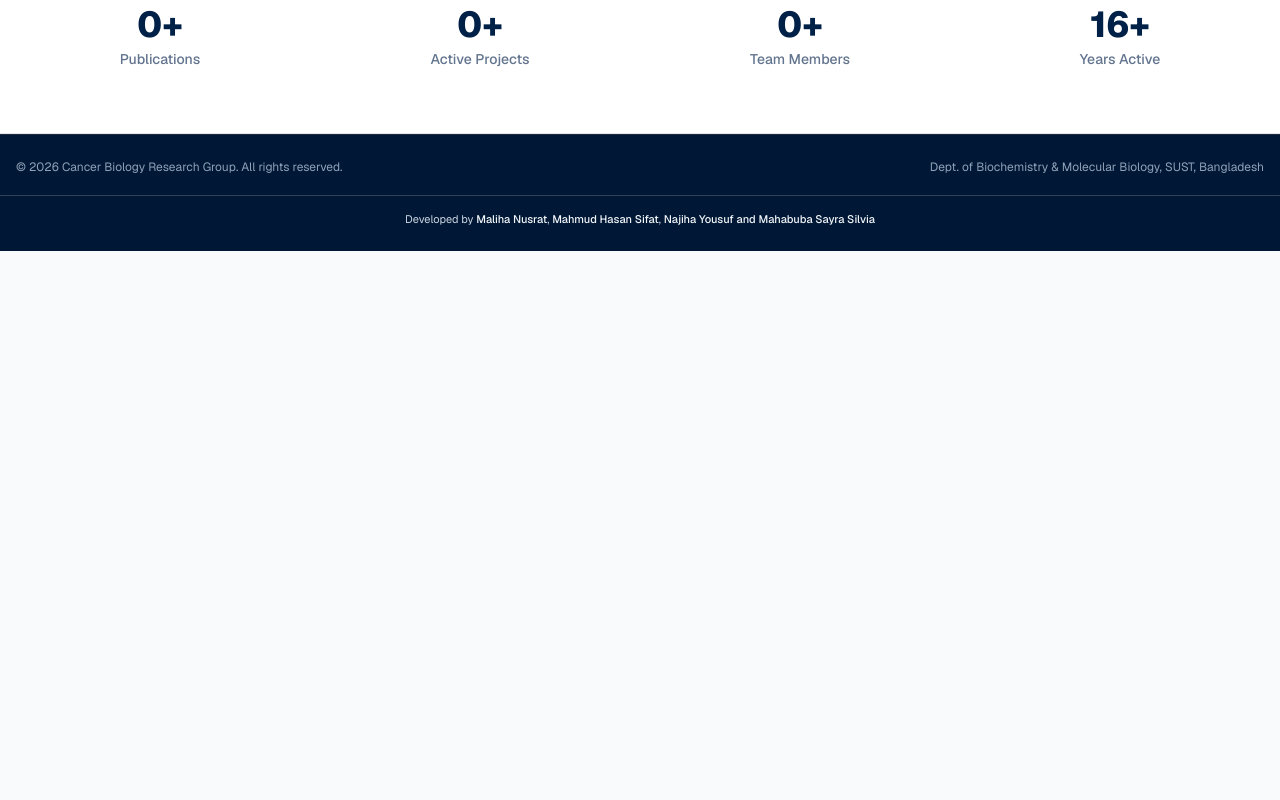
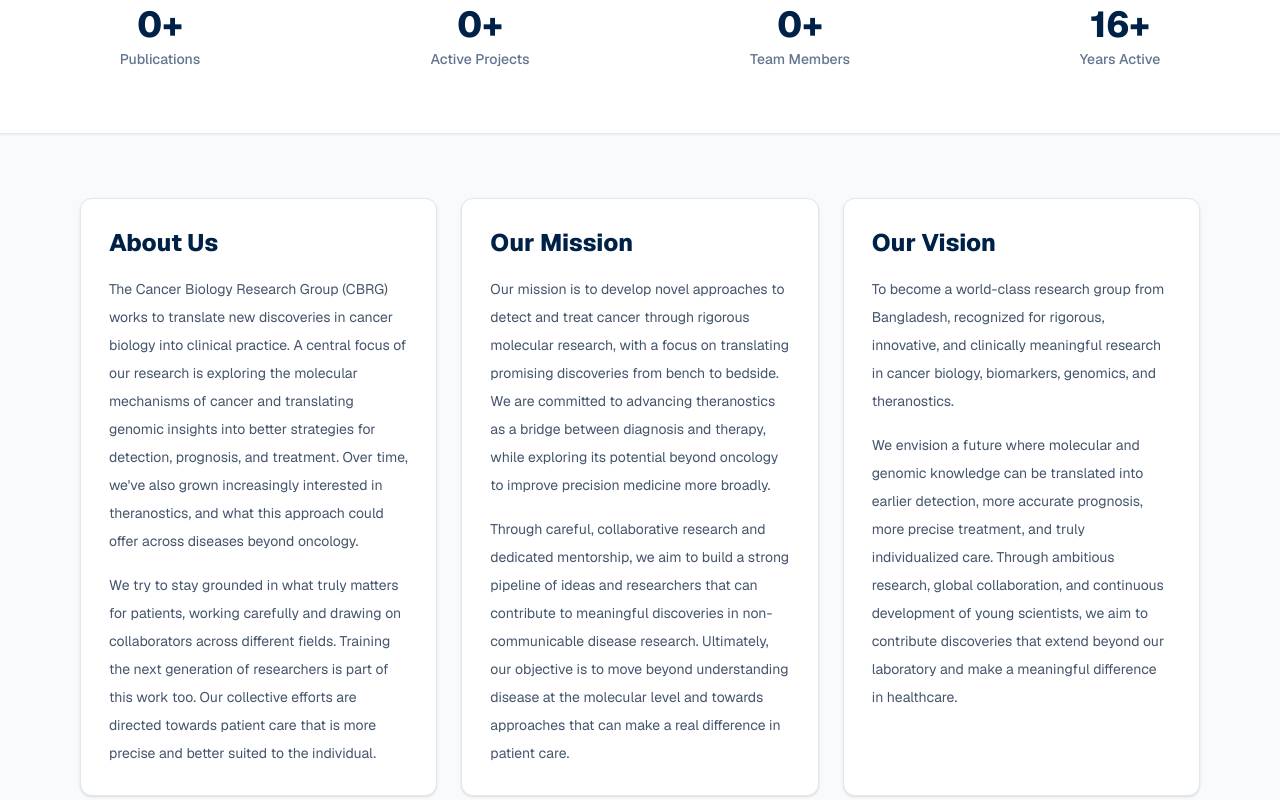
Before and after one commit to 2021331056m/cbrg, a Next.js app: page / in a window 1280 px wide. Shown: the part 920-1720 px from the top of the page. Before the commit the page ends 1171 px from the top, so only its background shows below. Built offline with nearby package versions, Linux system fonts and the light colour scheme; no server answers; the database is empty.

Commit message:
Add informational sections to the page
Added sections for About Us, Our Mission, and Our Vision with detailed descriptions.

```diff
--- a/src/app/page.tsx
+++ b/src/app/page.tsx
@@ -40,6 +40,88 @@ export default async function HomePage() {
         members={memberCount ?? 0}
       />
       <LatestNews items={(news as NewsFeed[]) ?? []} />
+      <div className="max-w-6xl mx-auto px-4 py-16">
+        <div className="grid grid-cols-1 md:grid-cols-3 gap-6 items-stretch">
+
+
+          <div className="h-full bg-white border border-slate-200 rounded-xl p-7 shadow-sm hover:shadow-md transition-shadow">
+            <h2 className="text-2xl font-extrabold text-[#002147] mb-4">
+              About Us
+            </h2>
+
+            <p className="text-slate-600 text-sm leading-7">
+              The Cancer Biology Research Group (CBRG) works to translate new
+              discoveries in cancer biology into clinical practice. A central
+              focus of our research is exploring the molecular mechanisms of
+              cancer and translating genomic insights into better strategies
+              for detection, prognosis, and treatment. Over time, we've also
+              grown increasingly interested in theranostics, and what this
+              approach could offer across diseases beyond oncology.
+            </p>
+
+            <p className="mt-4 text-slate-600 text-sm leading-7">
+              We try to stay grounded in what truly matters for patients,
+              working carefully and drawing on collaborators across different
+              fields. Training the next generation of researchers is part of
+              this work too. Our collective efforts are directed towards
+              patient care that is more precise and better suited to the
+              individual.
+            </p>
+          </div>
+
+
+          <div className="h-full bg-white border border-slate-200 rounded-xl p-7 shadow-sm hover:shadow-md transition-shadow">
+            <h2 className="text-2xl font-extrabold text-[#002147] mb-4">
+              Our Mission
+            </h2>
+
+            <p className="text-slate-600 text-sm leading-7">
+              Our mission is to develop novel approaches to detect and treat
+              cancer through rigorous molecular research, with a focus on
+              translating promising discoveries from bench to bedside. We are
+              committed to advancing theranostics as a bridge between
+              diagnosis and therapy, while exploring its potential beyond
+              oncology to improve precision medicine more broadly.
+            </p>
+
+            <p className="mt-4 text-slate-600 text-sm leading-7">
+              Through careful, collaborative research and dedicated
+              mentorship, we aim to build a strong pipeline of ideas and
+              researchers that can contribute to meaningful discoveries in
+              non-communicable disease research. Ultimately, our objective is
+              to move beyond understanding disease at the molecular level and
+              towards approaches that can make a real difference in patient
+              care.
+            </p>
+          </div>
+
+
+          <div className="h-full bg-white border border-slate-200 rounded-xl p-7 shadow-sm hover:shadow-md transition-shadow">
+            <h2 className="text-2xl font-extrabold text-[#002147] mb-4">
+              Our Vision
+            </h2>
+
+            <p className="text-slate-600 text-sm leading-7">
+              To become a world-class research group from Bangladesh,
+              recognized for rigorous, innovative, and clinically meaningful
+              research in cancer biology, biomarkers, genomics, and
+              theranostics.
+            </p>
+
+            <p className="mt-4 text-slate-600 text-sm leading-7">
+              We envision a future where molecular and genomic knowledge can be
+              translated into earlier detection, more accurate prognosis, more
+              precise treatment, and truly individualized care. Through
+              ambitious research, global collaboration, and continuous
+              development of young scientists, we aim to contribute discoveries
+              that extend beyond our laboratory and make a meaningful
+              difference in healthcare.
+            </p>
+          </div>
+
+        </div>
+      </div>
+
     </>
   );
 }
```
